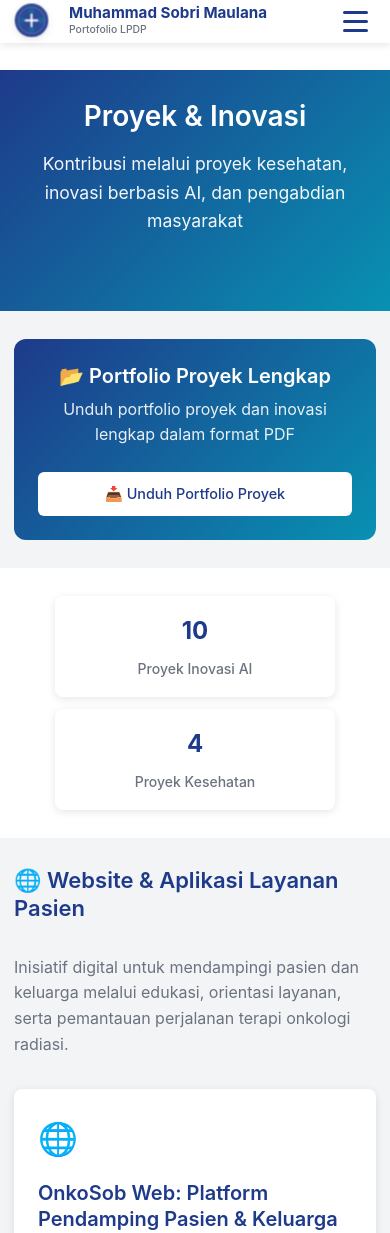
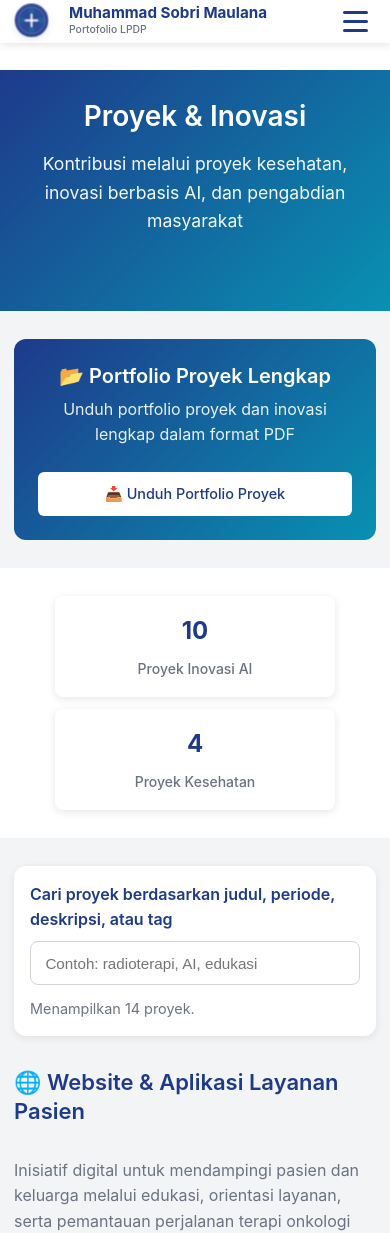
Before and after one commit to sobri3195/LPDP-Onkrad-Sobri, a React (Vite) app: page /projects in a window 390 px wide. Shown: the top 1233 px of the page. Built offline with nearby package versions, Linux system fonts and the light colour scheme.

Commit message:
feat: add project search and result feedback

```diff
--- a/src/pages/Projects.css
+++ b/src/pages/Projects.css
@@ -40,6 +40,63 @@
 
 .projects-list {
   background: var(--bg-light);
+}
+
+.projects-toolbar {
+  background: white;
+  border-radius: 12px;
+  padding: 1.25rem;
+  box-shadow: 0 2px 8px rgba(0, 0, 0, 0.08);
+  margin-bottom: 2rem;
+}
+
+.projects-search-label {
+  display: block;
+  font-weight: 600;
+  color: var(--primary-color);
+  margin-bottom: 0.5rem;
+}
+
+.projects-search-input-wrapper {
+  position: relative;
+}
+
+.projects-search-input {
+  width: 100%;
+  border: 1px solid #d1d5db;
+  border-radius: 8px;
+  padding: 0.8rem 2.5rem 0.8rem 0.9rem;
+  font-size: 0.95rem;
+  color: var(--text-dark);
+  transition: border-color 0.2s ease, box-shadow 0.2s ease;
+}
+
+.projects-search-input:focus {
+  border-color: var(--secondary-color);
+  box-shadow: 0 0 0 3px rgba(8, 145, 178, 0.15);
+  outline: none;
+}
+
+.projects-search-clear {
+  position: absolute;
+  top: 50%;
+  right: 0.5rem;
+  transform: translateY(-50%);
+  width: 1.75rem;
+  height: 1.75rem;
+  border: none;
+  border-radius: 50%;
+  background: #e5e7eb;
+  color: #374151;
+  font-size: 1.15rem;
+  line-height: 1;
+  cursor: pointer;
+}
+
+.projects-search-result {
+  margin: 0.75rem 0 0;
+  color: var(--text-gray);
+  font-size: 0.9rem;
 }
 
 .projects-list h2 {
@@ -164,6 +221,10 @@
 }
 
 @media (max-width: 768px) {
+  .projects-toolbar {
+    padding: 1rem;
+  }
+
   .download-section-top {
     padding: 1.5rem 0;
   }
--- a/src/pages/Projects.jsx
+++ b/src/pages/Projects.jsx
@@ -1,10 +1,34 @@
+import { useMemo, useState } from 'react'
 import Card from '../components/Card'
 import projectsData from '../data/projects.json'
 import './Projects.css'
 
 function Projects() {
-  const healthProjects = projectsData.filter(project => project.category === 'health')
-  const innovationProjects = projectsData.filter(project => project.category === 'innovation')
+  const [searchTerm, setSearchTerm] = useState('')
+
+  const filteredProjects = useMemo(() => {
+    const normalizedTerm = searchTerm.trim().toLowerCase()
+
+    if (!normalizedTerm) {
+      return projectsData
+    }
+
+    return projectsData.filter((project) => {
+      const searchableFields = [
+        project.title,
+        project.description,
+        project.period,
+        ...(project.tags || [])
+      ]
+
+      return searchableFields
+        .filter(Boolean)
+        .some(field => field.toLowerCase().includes(normalizedTerm))
+    })
+  }, [searchTerm])
+
+  const healthProjects = filteredProjects.filter(project => project.category === 'health')
+  const innovationProjects = filteredProjects.filter(project => project.category === 'innovation')
 
   const hasProjects = healthProjects.length > 0 || innovationProjects.length > 0
 
@@ -50,6 +74,37 @@ function Projects() {
 
       <section className="section projects-list">
         <div className="container">
+          <div className="projects-toolbar">
+            <label htmlFor="project-search" className="projects-search-label">
+              Cari proyek berdasarkan judul, periode, deskripsi, atau tag
+            </label>
+            <div className="projects-search-input-wrapper">
+              <input
+                id="project-search"
+                type="search"
+                className="projects-search-input"
+                value={searchTerm}
+                onChange={(event) => setSearchTerm(event.target.value)}
+                placeholder="Contoh: radioterapi, AI, edukasi"
+                aria-describedby="projects-search-result"
+              />
+              {searchTerm && (
+                <button
+                  type="button"
+                  className="projects-search-clear"
+                  onClick={() => setSearchTerm('')}
+                  aria-label="Hapus kata kunci pencarian"
+                >
+                  ×
+                </button>
+              )}
+            </div>
+            <p id="projects-search-result" className="projects-search-result" role="status" aria-live="polite">
+              Menampilkan {healthProjects.length + innovationProjects.length} proyek
+              {searchTerm ? ` untuk kata kunci “${searchTerm}”` : ''}.
+            </p>
+          </div>
+
           <h2>🌐 Website & Aplikasi Layanan Pasien</h2>
           <p className="section-description">
             Inisiatif digital untuk mendampingi pasien dan keluarga melalui edukasi,
```
